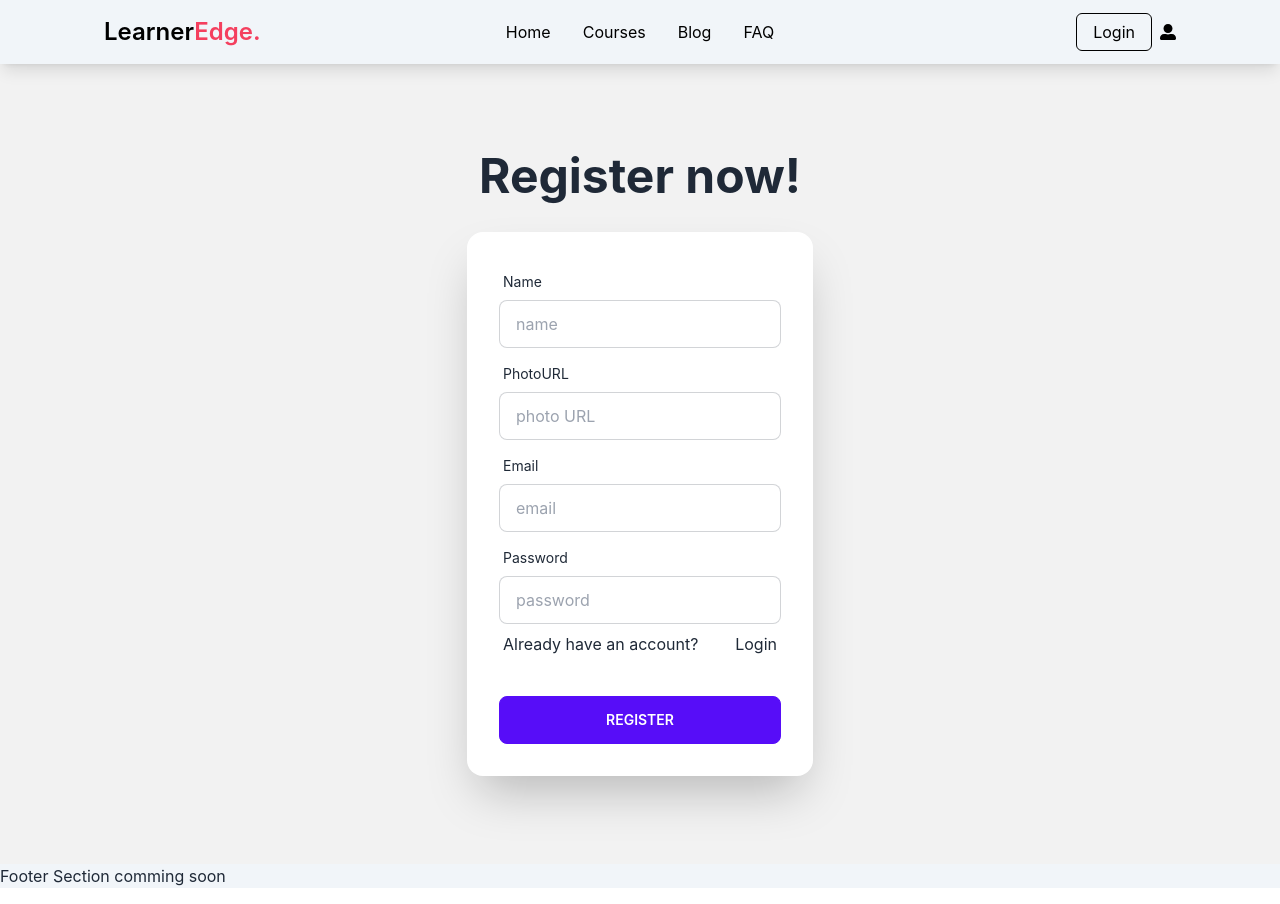
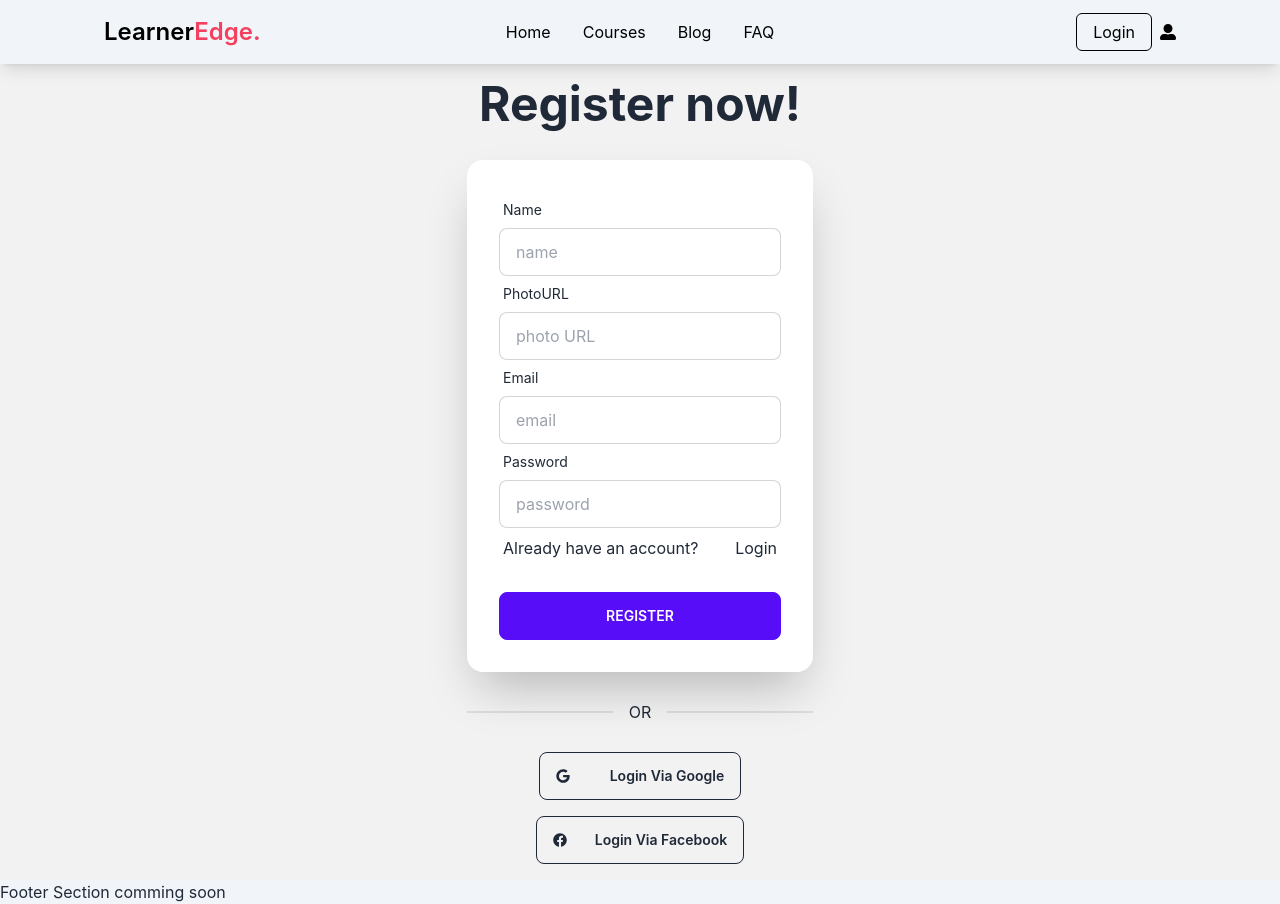
Before and after one commit to dev-sajjad/learning-platform-client, a React (Create React App) app: page /register in a window 1280 px wide. Built offline with nearby package versions, Linux system fonts and the light colour scheme; no server answers.

Commit message:
login with google and facebook added

```diff
--- /dev/null
+++ b/src/Routes/PrivateRoutes.js
@@ -0,0 +1,21 @@
+import React, { useContext } from "react";
+import { Navigate, useLocation } from "react-router-dom";
+
+// import { ThreeDots } from "react-loader-spinner";
+import { AuthContext } from "../contexts/AuthProvider";
+
+const PrivateRoutes = ({ children }) => {
+  const { user, loading } = useContext(AuthContext);
+  const location = useLocation();
+
+  if (loading) {
+    return <div className="h-full w-full flex items-center justify-center">Loading....</div>
+  }
+
+  if (!user) {
+    return <Navigate to="/login" state={{ from: location }} replace></Navigate>;
+  }
+  return children;
+};
+
+export default PrivateRoutes;
--- a/src/Routes/Routes.js
+++ b/src/Routes/Routes.js
@@ -7,6 +7,7 @@ import Faq from "../pages/Faq/Faq";
 import Home from "../pages/Home/Home";
 import Login from "../pages/Login/Login";
 import Register from "../pages/Register/Register";
+import PrivateRoutes from "./PrivateRoutes";
 
 export const router = createBrowserRouter([
   {
@@ -28,7 +29,7 @@ export const router = createBrowserRouter([
       },
       {
         path: "/course/:id",
-        element: <CourseDetails></CourseDetails>,
+        element: <PrivateRoutes><CourseDetails></CourseDetails></PrivateRoutes>,
         loader: ({ params }) =>
           fetch(`http://localhost:5000/course/${params.id}`),
       },
--- a/src/contexts/AuthProvider.js
+++ b/src/contexts/AuthProvider.js
@@ -23,7 +23,12 @@ const AuthProvider = ({ children }) => {
   const providerLogin = (provider) => {
     setLoading(true);
     return signInWithPopup(auth, provider);
-  };
+    };
+
+    //facebook
+    const porviderLoginFacebook = (provider) => {
+        return signInWithPopup(auth, provider)
+    }
 
   const logOut = () => {
     setLoading(true);
@@ -53,8 +58,10 @@ const AuthProvider = ({ children }) => {
   // observer of the state change....if state null, state will be cleaned instant.
   useEffect(() => {
     const unSubscribe = onAuthStateChanged(auth, (currentUser) => {
-      setUser(currentUser);
-      setLoading(false);
+        if (currentUser === null || currentUser.emailVerified) {
+            setUser(currentUser)
+        }
+      setLoading(false)
     });
     return () => unSubscribe();
   }, []);
@@ -70,6 +77,7 @@ const AuthProvider = ({ children }) => {
     signIn,
     updateUserProfile,
     verifyEmail,
+    porviderLoginFacebook,
   };
 
   return (
--- a/src/pages/Login/Login.js
+++ b/src/pages/Login/Login.js
@@ -1,13 +1,17 @@
-import React, { useContext } from 'react';
-import { Link, useLocation, useNavigate } from 'react-router-dom';
-import { AuthContext } from '../../contexts/AuthProvider';
+import React, { useContext } from "react";
+import { Link, useLocation, useNavigate } from "react-router-dom";
+import { AuthContext } from "../../contexts/AuthProvider";
 import toast from "react-hot-toast";
+import { FaGoogle, FaFacebook } from "react-icons/fa";
+import { GoogleAuthProvider, FacebookAuthProvider } from "firebase/auth";
 
 const Login = () => {
-
     const navigate = useNavigate();
 
-    const { signIn, setUser } = useContext(AuthContext);
+  const providerFacebook = new FacebookAuthProvider();
+    const providerGoogle = new GoogleAuthProvider();
+
+  const { signIn, setUser,providerLogin, providerLoginFacebook } = useContext(AuthContext);
 
   const location = useLocation();
   const from = location.state?.from?.pathname || "/";
@@ -36,6 +40,30 @@ const Login = () => {
     };
 
 
+
+    const handleGoogle = () => {
+      providerLogin(providerGoogle)
+        .then((result) => {
+          const user = result.user;
+          console.log(user);
+          setUser(user);
+        })
+        .catch((error) => {
+          console.error(error);
+        });
+    };
+
+    const handleFacebook = () => {
+        providerLoginFacebook(providerFacebook)
+            .then(result => {
+                const user = result.user;
+                setUser(user)
+            })
+            .catch(error => {
+                console.log(error);
+        })
+    }
+
   return (
     <div className="hero min-h-screen bg-base-200">
       <div className="hero-content flex-col ">
@@ -43,7 +71,8 @@ const Login = () => {
           <h1 className="text-5xl font-bold mb-4">Login now!</h1>
         </div>
         <div className="card flex-shrink-0 w-full max-w-sm shadow-2xl bg-base-100">
-            <div onSubmit={handleSubmit} className="card-body">
+          <div className="card-body">
+            <form onSubmit={handleSubmit}>
               <div className="form-control">
                 <label className="label">
                   <span className="label-text">Email</span>
@@ -68,7 +97,8 @@ const Login = () => {
                   className="input input-bordered"
                 />
                 <label className="label">
-                  <p>Don't have an account?</p>{""}
+                  <p>Don't have an account?</p>
+                  {""}
                   <Link to="/register"> Register</Link>
                 </label>
                 <label className="label">
@@ -80,7 +110,24 @@ const Login = () => {
                   Login
                 </button>
               </div>
+            </form>
           </div>
+        </div>
+        <div className="divider">OR</div>
+        <div>
+          <button
+            onClick={handleGoogle}
+            className="btn btn-outline capitalize gap-10"
+          >
+            <FaGoogle></FaGoogle>
+            Login via Google
+          </button>
+        </div>
+        <div className="flex justify-center w-11">
+          <button onClick={handleFacebook} className="btn btn-outline capitalize gap-7">
+            <FaFacebook></FaFacebook>
+            Login via Facebook
+          </button>
         </div>
       </div>
     </div>
--- a/src/pages/Register/Register.js
+++ b/src/pages/Register/Register.js
@@ -1,13 +1,16 @@
-import React, { useContext, useState } from 'react';
-import { AuthContext } from '../../contexts/AuthProvider';
+import React, { useContext} from "react";
+import { AuthContext } from "../../contexts/AuthProvider";
 import toast from "react-hot-toast";
-import { Link } from 'react-router-dom';
+import { Link } from "react-router-dom";
+import { FaGoogle, FaFacebook } from "react-icons/fa";
+import { GoogleAuthProvider, FacebookAuthProvider } from "firebase/auth";
 
 const Register = () => {
+//   const [accepted, setAccepted] = useState(false);
+    const providerGoogle = new GoogleAuthProvider();
+    const providerFacebook = new FacebookAuthProvider();
 
-     const [accepted, setAccepted] = useState(false);
-
-     const { createUser, setUser, updateUserProfile, verifyEmail } =
+  const { createUser, setUser, updateUserProfile, verifyEmail, providerLogin, providerLoginFacebook } =
     useContext(AuthContext);
 
   const handleSubmit = (event) => {
@@ -56,6 +59,29 @@ const Register = () => {
   };
 
 
+    const handleGoogle = () => {
+      providerLogin(providerGoogle)
+        .then((result) => {
+          const user = result.user;
+          console.log(user);
+          setUser(user);
+        })
+        .catch((error) => {
+          console.error(error);
+        });
+    };
+
+     const handleFacebook = () => {
+       providerLoginFacebook(providerFacebook)
+         .then((result) => {
+           const user = result.user;
+           setUser(user);
+         })
+         .catch((error) => {
+           console.log(error);
+         });
+     };
+
   return (
     <div className="hero min-h-screen bg-base-200">
       <div className="hero-content flex-col ">
@@ -63,7 +89,8 @@ const Register = () => {
           <h1 className="text-5xl font-bold mb-4">Register now!</h1>
         </div>
         <div className="card flex-shrink-0 w-full max-w-sm shadow-2xl bg-base-100">
-            <div onSubmit={handleSubmit} className="card-body">
+          <div className="card-body">
+            <form onSubmit={handleSubmit}>
               <div className="form-control">
                 <label className="label">
                   <span className="label-text">Name</span>
@@ -112,7 +139,8 @@ const Register = () => {
                   className="input input-bordered"
                 />
                 <label className="label">
-                  <p>Already have an account?</p>{""}
+                  <p>Already have an account?</p>
+                  {""}
                   <Link to="/login"> Login</Link>
                 </label>
               </div>
@@ -121,7 +149,27 @@ const Register = () => {
                   Register
                 </button>
               </div>
+            </form>
           </div>
+        </div>
+        <div className="divider">OR</div>
+        <div className="flex justify-center w-11">
+          <button
+            onClick={handleGoogle}
+            className="btn btn-outline capitalize gap-10"
+          >
+            <FaGoogle></FaGoogle>
+            Login via Google
+          </button>
+        </div>
+        <div className="flex justify-center w-11">
+          <button onClick={handleFacebook}
+
+            className="btn btn-outline capitalize gap-7"
+          >
+            <FaFacebook></FaFacebook>
+            Login via Facebook
+          </button>
         </div>
       </div>
     </div>
```
Lines whose indentation alone changed are shown as unchanged.
